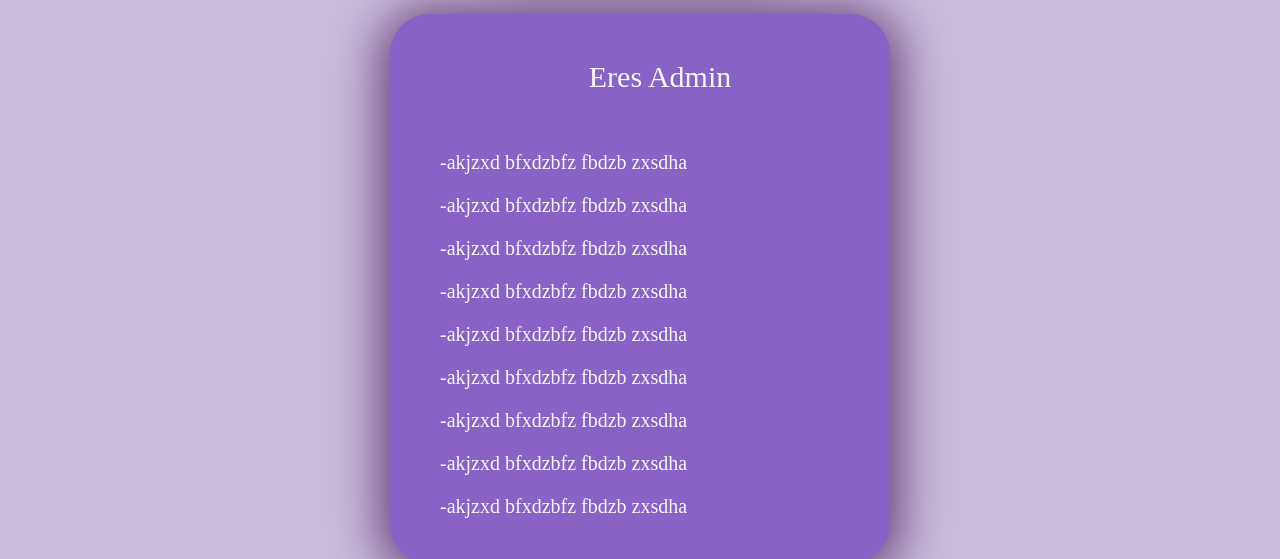
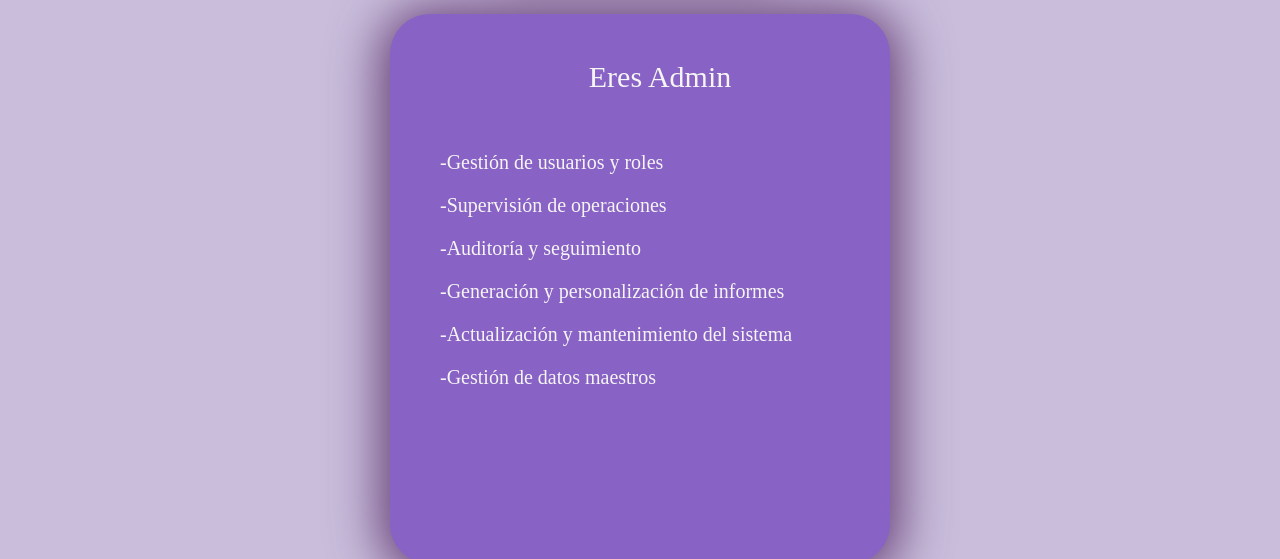
Before and after one commit to Lvcho03/Erp_FootLocker, a plain HTML site: page Web Footlocker/html/templateAdminPage.html in a window 1280 px wide. Shown: the part 241-800 px from the top of the page. Drawn offline with Linux system fonts and the light colour scheme; a web font is replaced by a local one.

Commit message:
Html css (#8)
* Formulario y validacion de usuarios terminada

* modificacion del Css y parte del HTML TemplateAdminPage

* cambios Admin Usuario y CSS

* Listado de permisos en templateAdminPage y templateNotAdminPage

---------

Co-authored-by: Lvcho03 <luchomirandatwo@gmail.com>
Co-authored-by: alvarogarcav <agcavana@gmail.com>

```diff
--- a/Web Footlocker/html/templateAdminPage.html
+++ b/Web Footlocker/html/templateAdminPage.html
@@ -1,12 +1,10 @@
 <!Doctype html>
 <html>
-
     <head>
         <meta charset="utf-8">
         <title>admin</title>
         <link href="../css/estilos.css" rel="stylesheet" type="text/css">
     </head>
-
     <body>
         <header>
             <div class="logo">
@@ -22,20 +20,16 @@
                 <div class="estado">
                     <ul> Eres Admin </ul>
                     <nav>
-                    <li> -akjzxd bfxdzbfz fbdzb zxsdha </li>
-                    <li> -akjzxd bfxdzbfz fbdzb zxsdha </li>
-                    <li> -akjzxd bfxdzbfz fbdzb zxsdha </li>
-                    <li> -akjzxd bfxdzbfz fbdzb zxsdha </li>
-                    <li> -akjzxd bfxdzbfz fbdzb zxsdha </li>
-                    <li> -akjzxd bfxdzbfz fbdzb zxsdha </li>
-                    <li> -akjzxd bfxdzbfz fbdzb zxsdha </li>
-                    <li> -akjzxd bfxdzbfz fbdzb zxsdha </li>
-                    <li> -akjzxd bfxdzbfz fbdzb zxsdha </li>
+                        <li> -Gestión de usuarios y roles </li>
+                        <li> -Supervisión de operaciones </li>
+                        <li> -Auditoría y seguimiento </li>
+                        <li> -Generación y personalización de informes </li>
+                        <li> -Actualización y mantenimiento del sistema </li>
+                        <li> -Gestión de datos maestros </li>
                     </nav>
                 </div>
             </div>
-
-        <section>
+        </section>
         <footer>
 
         </footer>
```
Also changed, not shown: Web Footlocker/html/templateNotAdminPage.html (+7 -15 lines). Lines whose indentation alone changed are shown as unchanged.
